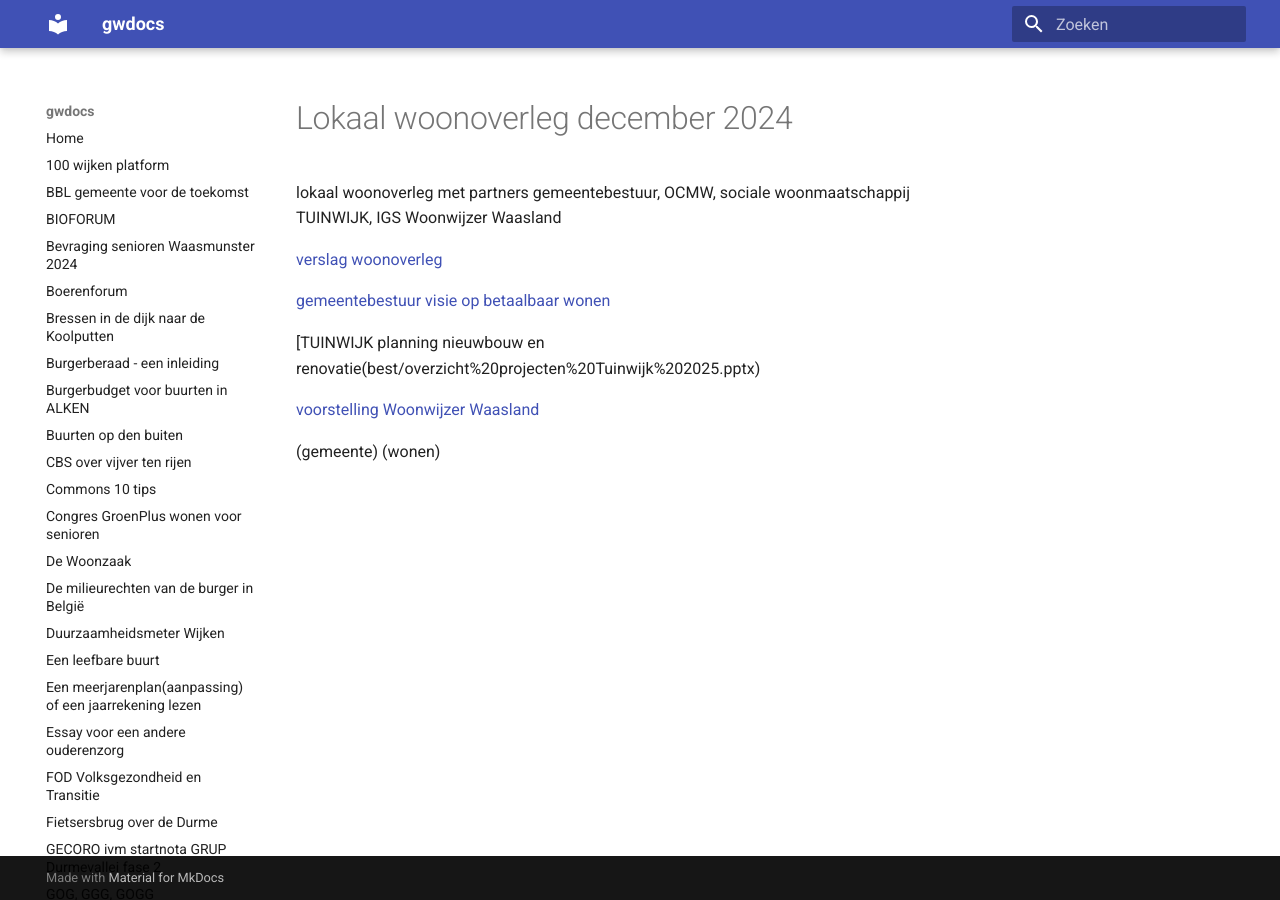
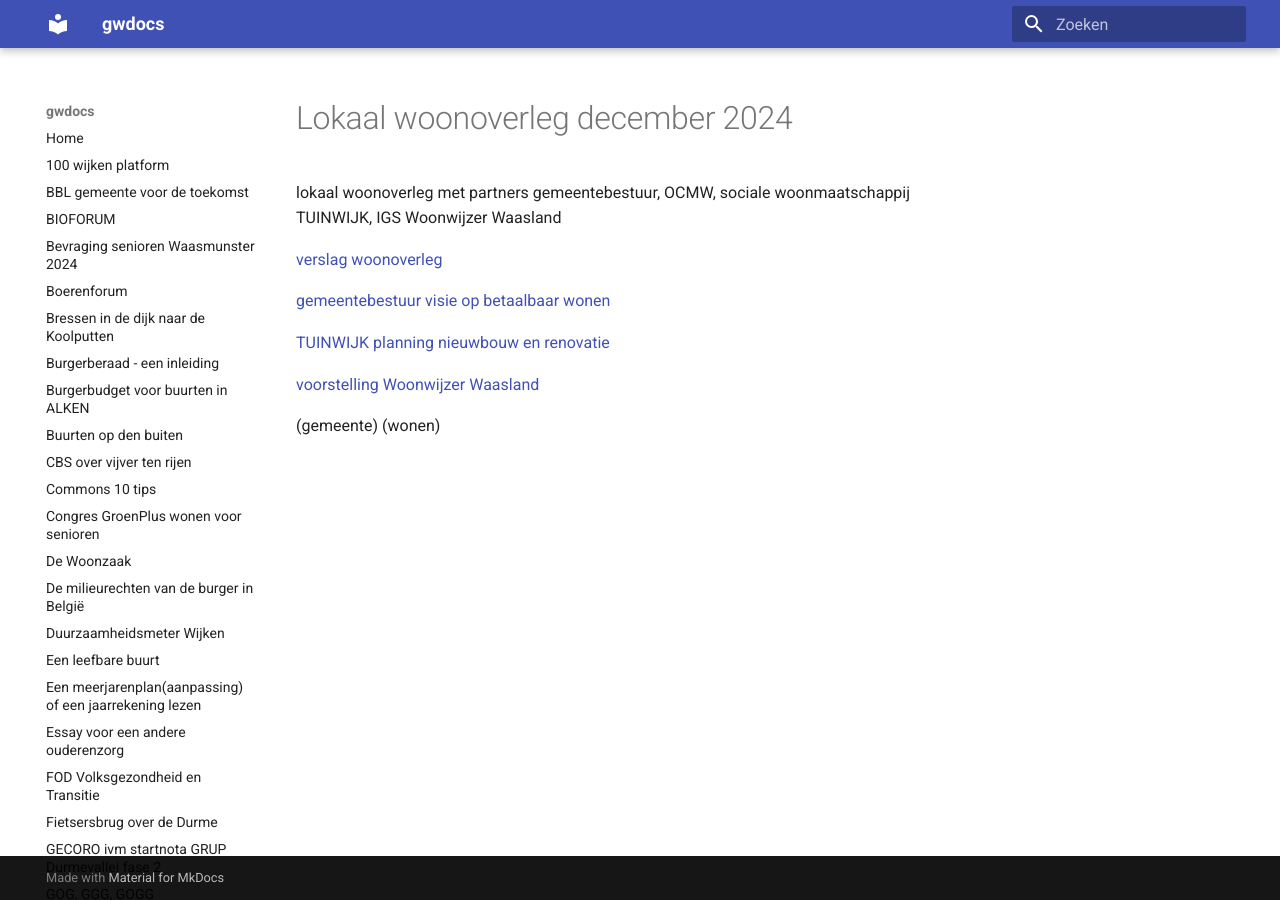
Before and after one commit to groenwaasmunster/gwdocs, an MkDocs documentation site: the page built from docs/lokaal woonoverleg december 2024.md, in a window 1280 px wide. Built offline with MkDocs 1.6.1 and Material for MkDocs 9.7.7, drawn with Linux system fonts in a browser that asks for light colours.

Commit message:
Update lokaal woonoverleg december 2024.md

```diff
--- a/docs/lokaal woonoverleg december 2024.md
+++ b/docs/lokaal woonoverleg december 2024.md
@@ -4,7 +4,7 @@ lokaal woonoverleg met partners gemeentebestuur, OCMW, sociale woonmaatschappij
 
 [gemeentebestuur visie op betaalbaar wonen](best/waasmunster%20visie%20betaalbaar%20wonen%202024.pdf)
 
-[TUINWIJK planning nieuwbouw en renovatie(best/overzicht%20projecten%20Tuinwijk%202025.pptx)
+[TUINWIJK planning nieuwbouw en renovatie](best/overzicht%20projecten%20Tuinwijk%202025.pptx)
 
 [voorstelling Woonwijzer Waasland](best/voorstelling%20Woonwijzer%20Waasland.pptx)
 
```
